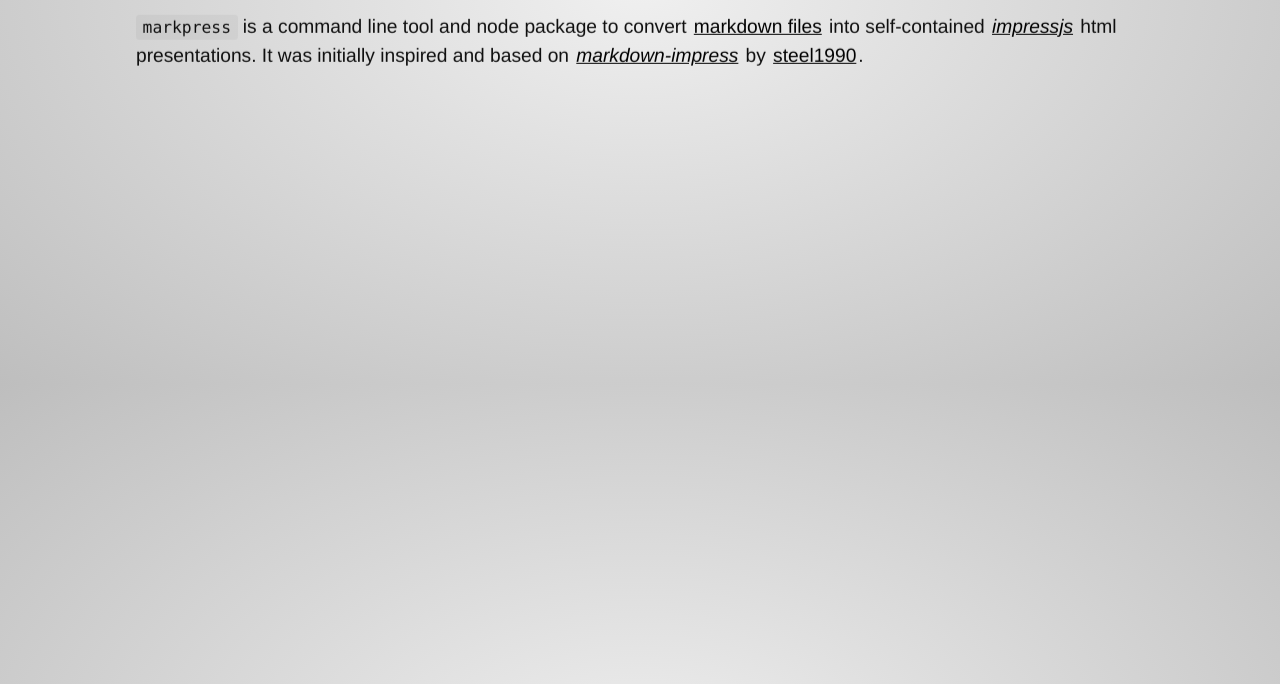
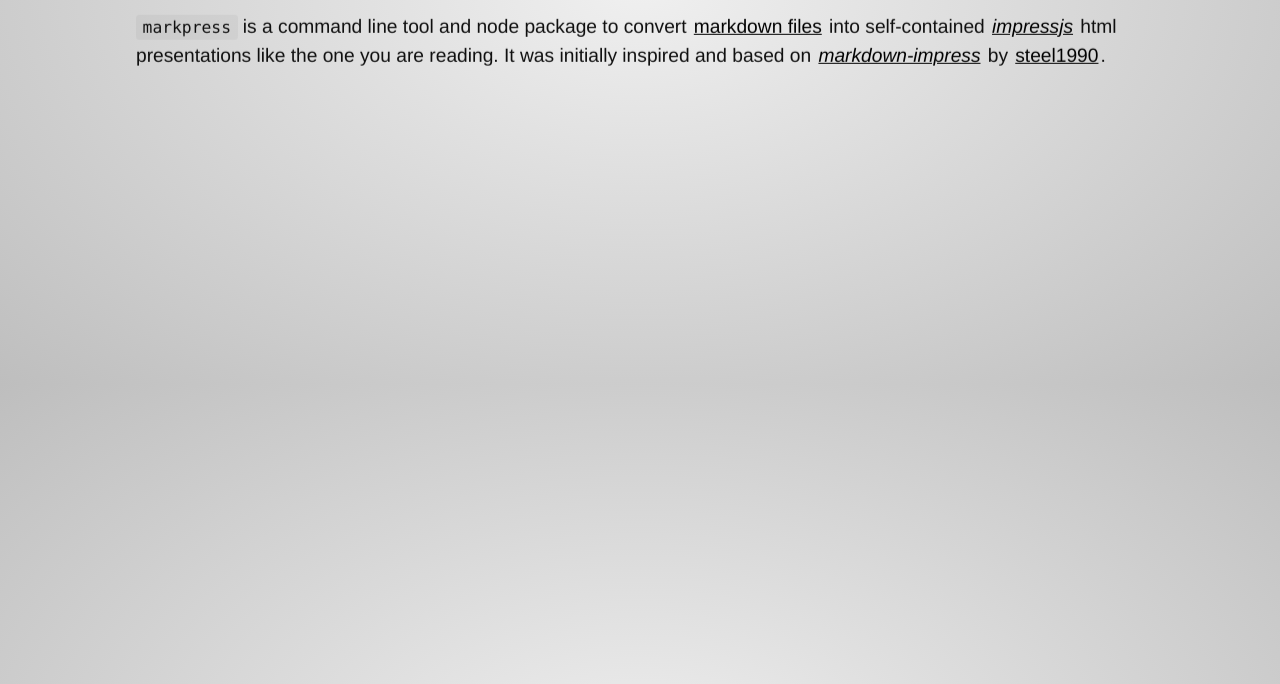
Before and after one commit to gamell/markpress, a plain HTML site: page index.html in a window 1280 px wide. Shown: the part 416-1100 px from the top of the page. Drawn offline with Linux system fonts and the light colour scheme.

Commit message:
Update index.html

```diff
--- a/index.html
+++ b/index.html
@@ -862,7 +862,7 @@
   <a class="github-button" href="https://github.com/gamell" data-style="mega" aria-label="Follow @gamell on GitHub">Follow @gamell</a>
   <div id="impress"><div class="step" data-x="0" data-y="0"><!--slide-attr x=0 y=0 -->
 <h1 id="user-content-markpress" class="deep-link">Markpress</h1>
-<p><code>markpress</code> is a command line tool and node package to convert <a href="https://github.com/adam-p/markdown-here/wiki/Markdown-Cheatsheet">markdown files</a> into self-contained <a href="https://github.com/impress/impress.js/"><em>impressjs</em></a> html presentations. It was initially inspired and based on <a href="https://github.com/steel1990/markdown-impress"><em>markdown-impress</em></a> by <a href="https://github.com/steel1990">steel1990</a>.</p>
+<p><code>markpress</code> is a command line tool and node package to convert <a href="https://github.com/adam-p/markdown-here/wiki/Markdown-Cheatsheet">markdown files</a> into self-contained <a href="https://github.com/impress/impress.js/"><em>impressjs</em></a> html presentations like the one you are reading. It was initially inspired and based on <a href="https://github.com/steel1990/markdown-impress"><em>markdown-impress</em></a> by <a href="https://github.com/steel1990">steel1990</a>.</p>
 </div><div class="step" data-x="2600" data-y="0"><!--slide-attr x=2600 y=0 -->
 <h2 id="user-content-how-to-install" class="deep-link">How to install</h2>
 <p>You&apos;ll need <code>node</code> version &gt;= <code>5.0.0</code> installed on your system.</p>
```
